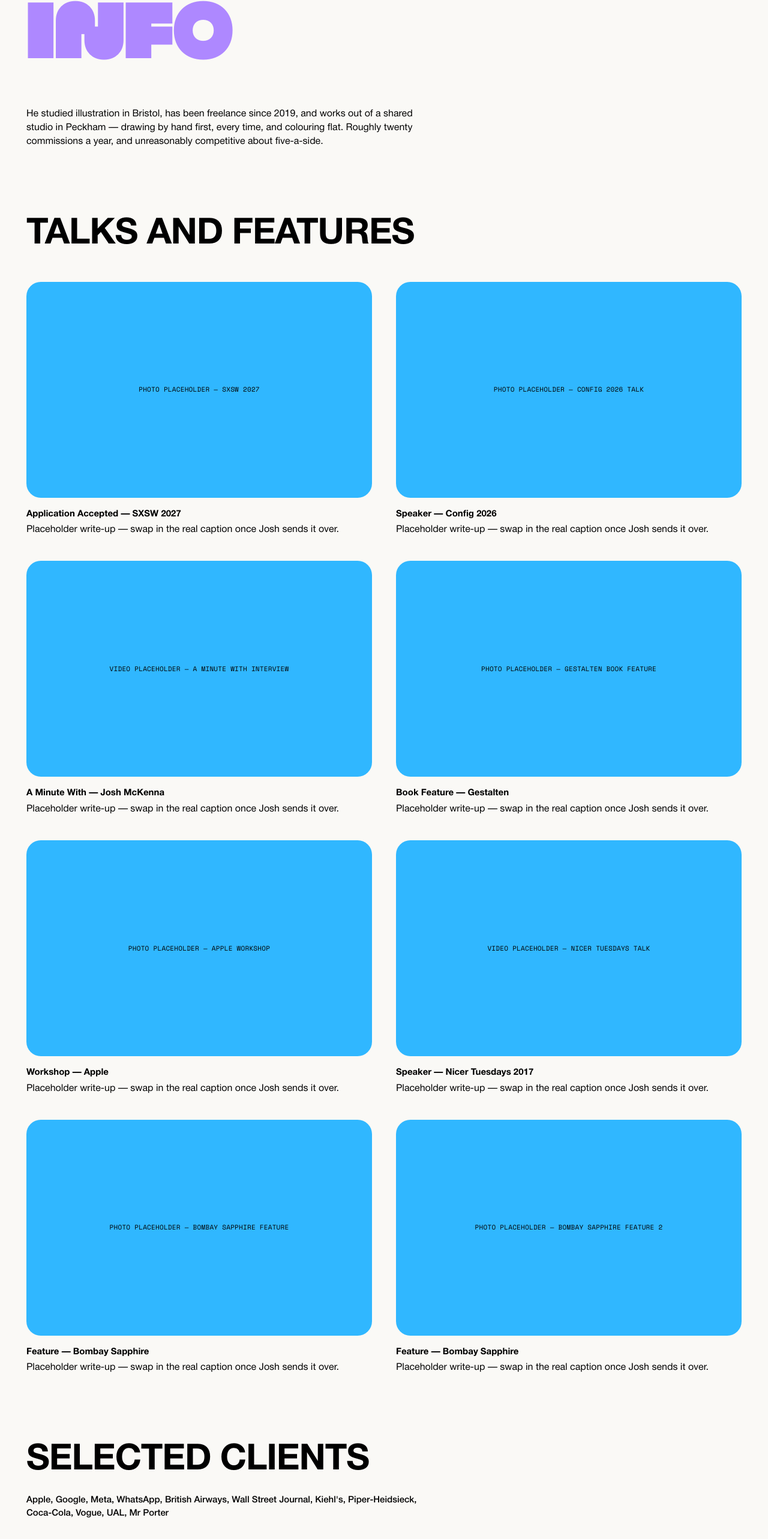
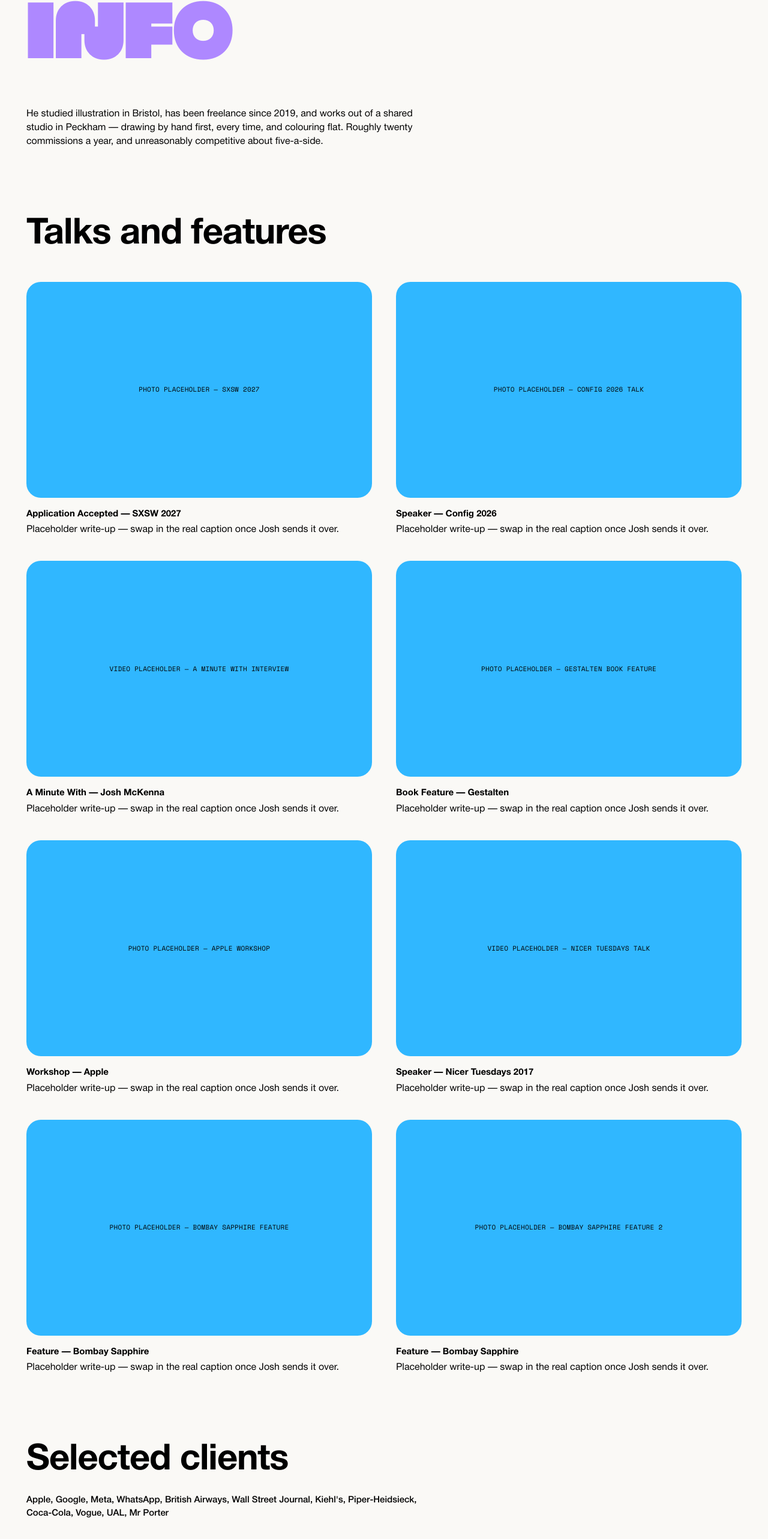
Before and after one commit to jshmck/josh-mckenna-portfolio, a Next.js app: page /about in a window 1280 px wide. Shown: the part 182-2748 px from the top of the page at 60% size. Built offline with nearby package versions, Linux system fonts and the light colour scheme.

Commit message:
fix(about): sentence-case Talks/Clients titles, not all caps

```diff
--- a/app/about/page.tsx
+++ b/app/about/page.tsx
@@ -50,7 +50,7 @@ export default function AboutPage() {
           pattern Plate uses everywhere else on the site). */}
       <section>
         <div className="mx-auto max-w-frame px-6 pb-28 md:px-gutter">
-          <h2 className="type-heading text-ink">TALKS AND FEATURES</h2>
+          <h2 className="type-heading text-ink">Talks and features</h2>
           <ul className="mt-12 grid grid-cols-1 gap-10 sm:grid-cols-2">
             {features.map((feature, index) => (
               <li key={feature.alt}>
@@ -76,7 +76,7 @@ export default function AboutPage() {
           other section title on the site. */}
       <section>
         <div className="mx-auto max-w-frame px-6 pb-28 md:px-gutter">
-          <h2 className="type-heading text-ink">SELECTED CLIENTS</h2>
+          <h2 className="type-heading text-ink">Selected clients</h2>
           <p className="font-body mt-6 max-w-2xl text-[15px] text-ink-muted">
             {clients.join(", ")}
           </p>
```
